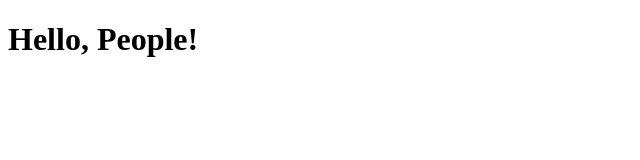
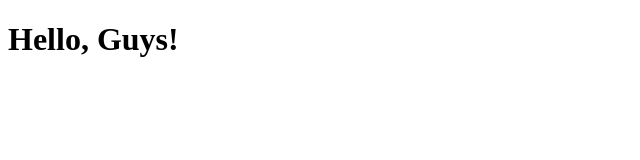
Before and after one commit to marcoscssno/meow-api, a React app: page / in a window 1280 px wide. Shown: the top 160 px of the page, without its empty margins (0-640 px from the left). Built offline with nearby package versions, Linux system fonts and the light colour scheme; the HTML template or start-up script is replaced by a standard one.

Commit message:
Added react-hot-loader successfully

```diff
--- a/src/client/index.js
+++ b/src/client/index.js
@@ -1,5 +1,7 @@
 import React from 'react'
 import { hydrate } from 'react-dom'
+
+import { AppContainer } from 'react-hot-loader'
 
 import App from '../shared/App'
 
@@ -7,4 +9,4 @@ if(module.hot) {
     module.hot.accept()
 }
 
-hydrate(<App />, document.getElementById('root'))
+hydrate(<AppContainer><App /></AppContainer>, document.getElementById('root'))
--- a/src/shared/App.js
+++ b/src/shared/App.js
@@ -2,7 +2,7 @@ import React from 'react'
 
 const App = (props) => (
     <div>
-        <h1>Hello, People!</h1>
+        <h1>Hello, Guys!</h1>
     </div>
 )
 
--- a/webpack.config.dev.js
+++ b/webpack.config.dev.js
@@ -10,6 +10,7 @@ module.exports = {
     entry: {
         client: [
             'webpack-hot-middleware/client',
+            'react-hot-loader/patch',
             ENTRY_FILE
         ]
     },
```
Also changed, not shown: .babelrc.
